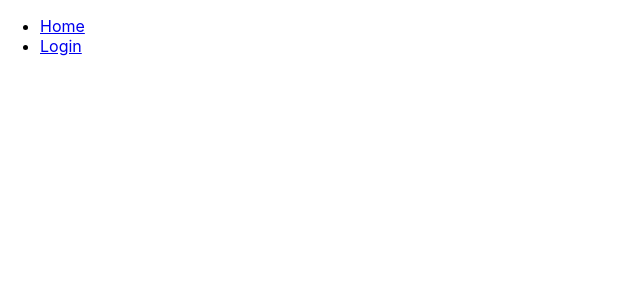
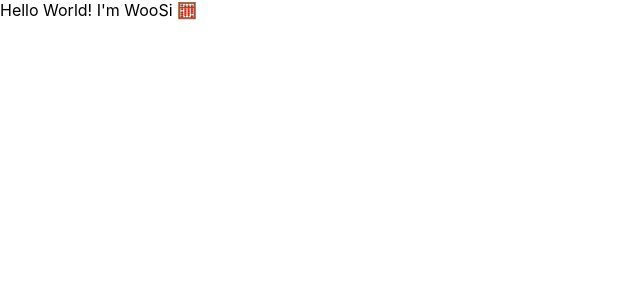
Before and after one commit to oouuyab/woosi-client, a React (Create React App) app: page / in a window 1280 px wide. Shown: the top 300 px of the page, without its empty margins (0-640 px from the left). Built offline with nearby package versions, Linux system fonts and the light colour scheme.

Commit message:
feat: set Router

```diff
--- a/src/App/App.js
+++ b/src/App/App.js
@@ -1,18 +1,17 @@
 import './App.css';
 import React from 'react';
-import {
-  BrowserRouter as Router,
-  Link
-} from 'react-router-dom';
+import { BrowserRouter as Router, Route, Routes } from 'react-router-dom';
+import LoginPage from '../Login/LoginPage';
+import HomePage from '../Home/HomePage';
 
 function App() {
   return (
     <Router>
-    <ul>
-      <li><Link to='/'>Home</Link></li>
-      <li><Link to='/login'>Login</Link></li>
-    </ul>
-  </Router>
+      <Routes>
+        <Route path='/' element={<HomePage />} />
+        <Route path='/login' element={<LoginPage />} />
+      </Routes>
+    </Router>
   );
 }
 
```
